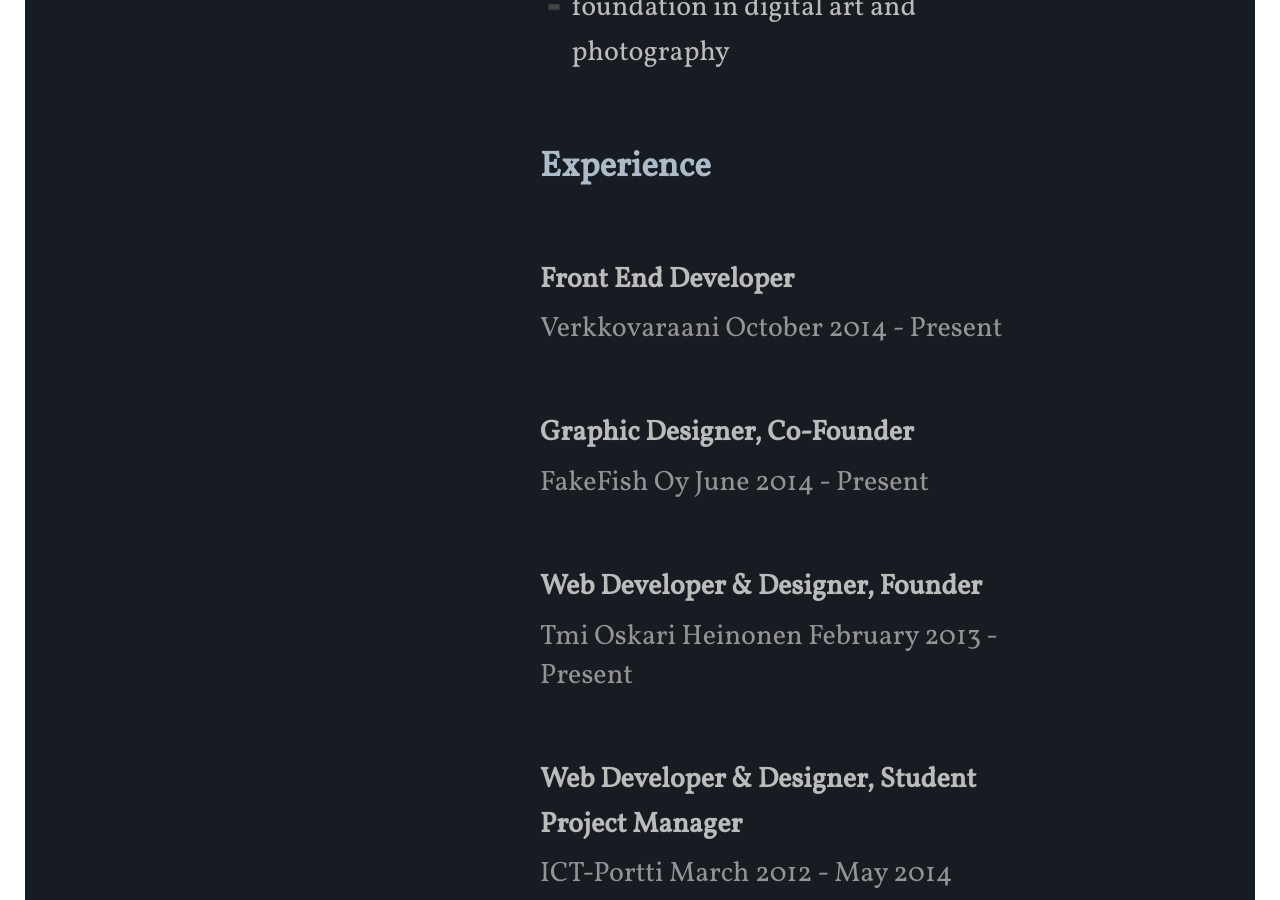
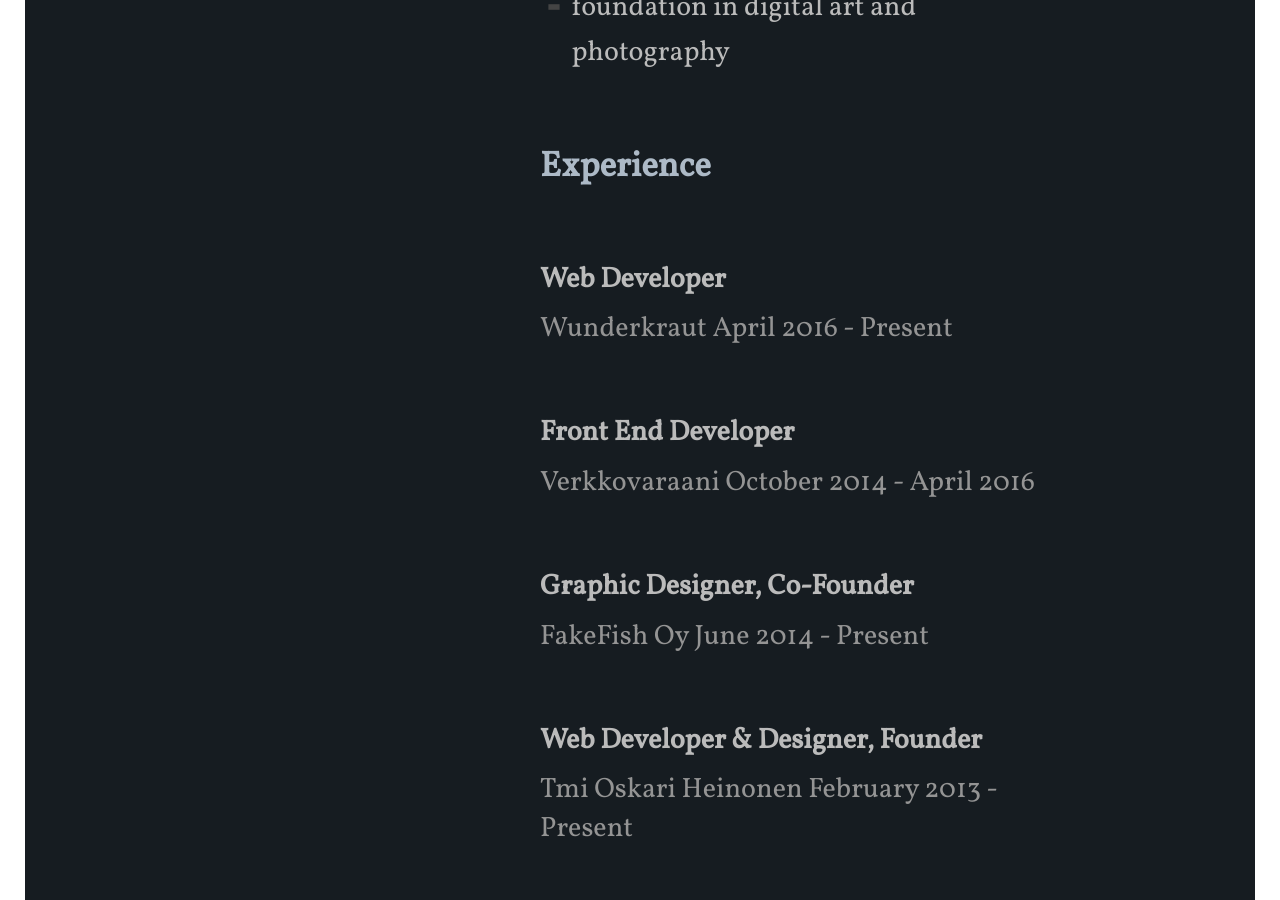
Before and after one commit to osheinonen/osheinonen.github.io, a Jekyll site: the page built from about.md, in a window 1280 px wide and 900 px high, scrolled down 1885 px. Built offline with Jekyll 4.4.1, drawn with Linux system fonts in a browser that asks for light colours.

Commit message:
Update about.md
Information updated

```diff
--- a/about.md
+++ b/about.md
@@ -22,9 +22,13 @@
 
 ## Experience
 
+### Web Developer
+> Wunderkraut
+> April 2016 - Present
+
 ### Front End Developer
 > Verkkovaraani
-> October 2014 - Present
+> October 2014 - April 2016
 
 ### Graphic Designer, Co-Founder
 > FakeFish Oy
```
